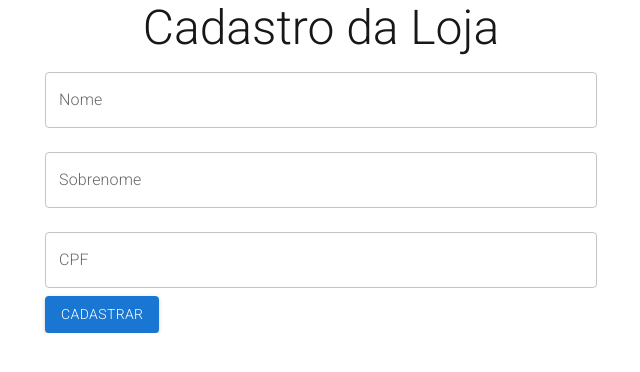
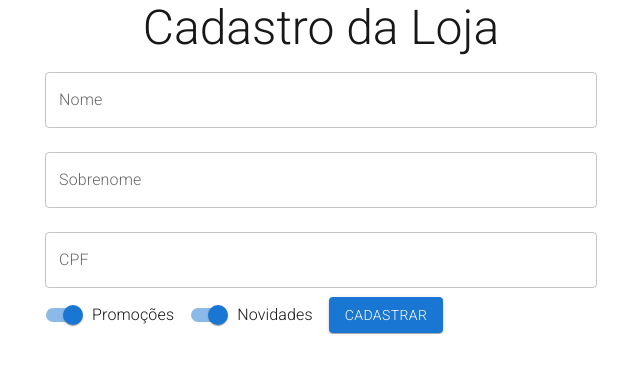
Before and after one commit to DarleyGC2016/loja_js, a Next.js app: page / in a window 1280 px wide. Shown: the top 372 px of the page, without its empty margins (319-959 px from the left). Built offline with nearby package versions, Linux system fonts and the light colour scheme.

Commit message:
task 01 - criação de inputSwitch em typescript

```diff
--- a/src/components/FomularioCadastro/FomularioCadastro.jsx
+++ b/src/components/FomularioCadastro/FomularioCadastro.jsx
@@ -2,6 +2,7 @@
 import { Button, Switch, FormControlLabel } from "@mui/material";
 import { useState } from "react";
 import InputText from "../InputText/InputText";
+import InputSwitch from "../InputSwitch/InputSwitch";
 
 function FomularioCadastro({ aoEnviar, validarCPF, validarNome, validarSobrenome }) {
 
@@ -19,11 +20,6 @@ function FomularioCadastro({ aoEnviar, validarCPF, validarNome, validarSobrenome
   });
 
   const blurNome = (event) => {
-    console.log('event: ', event);
-    console.log('error: ',erros.nome);
-    console.log('v: ',validarNome(usuario.nome));
-
-
     setErros({...erros, nome: validarNome(usuario.nome) })
   }
 
@@ -36,8 +32,8 @@ function FomularioCadastro({ aoEnviar, validarCPF, validarNome, validarSobrenome
           name: usuario.nome,
           lastName: usuario.sobrenome,
           cpf: usuario.cpf,
-          // promotions: usuario.promocoes,
-          // news: usuario.novidades,
+          promotions: usuario.promocoes,
+          news: usuario.novidades,
         });
       }}
     >
@@ -82,51 +78,27 @@ function FomularioCadastro({ aoEnviar, validarCPF, validarNome, validarSobrenome
         }}
       />
 
-      {/* <TextField
-        id="cpf"
-        label="CPF"
-        variant="outlined"
-        margin="normal"
-        value={cpf}
-        onChange={(event) => {
-          setCpf(event.target.value);
-        }}
-        error={!erros.cpf.valido}
-        helperText={erros.cpf.texto}
-        onBlur={(event) => {
-          const ehValido = validarCPF(cpf);
-          setErros({ cpf: ehValido });
-        }}
-        fullWidth
-      /> */}
-
-      {/* <FormControlLabel
-        control={
-          <Switch
+      <InputSwitch
+        id="promocoes"
         name="promocoes"
         checked={usuario.promocoes}
-            onChange={(event) => {
-              setPromocoes(event.target.checked);
+        change={(event) => {
+          setUsuario({...usuario, promocoes: event.target.checked});
         }}
         color="primary"
-          />
-        }
         label="Promoções"
       />
 
-      <FormControlLabel
-        control={
-          <Switch
+      <InputSwitch
+        id="novidades"
         name="novidades"
         checked={usuario.novidades}
-            onChange={(event) => {
-              setNovidades(event.target.checked);
+        change={(event) => {
+          setUsuario({...usuario, novidades: event.target.checked});
         }}
         color="primary"
+        label="Novidades"
       />
-        }
-        label="Novidades"
-      /> */}
 
       <Button type="submit" variant="contained" color="primary">
         Cadastrar
--- /dev/null
+++ b/src/components/InputSwitch/InputSwitch.tsx
@@ -0,0 +1,29 @@
+"use client";
+import { Switch, FormControlLabel } from "@mui/material";
+
+type ICampos = {
+    id: string,
+    name: string,
+    label: string,
+    change: undefined,
+    color: undefined,
+    checked: boolean
+}
+const InputSwitch = ({ id, name, label, checked, change, color }: ICampos) => {
+    return (
+        <FormControlLabel
+            control={
+                <Switch
+                    name={name}
+                    checked={checked}
+                    onChange={change}
+                    color={color}
+                />
+            }
+            label={label}
+            id={id}
+        />
+    )
+}
+
+export default InputSwitch;
--- a/src/components/InputText/InputText.jsx
+++ b/src/components/InputText/InputText.jsx
@@ -1,3 +1,4 @@
+"use client";
 import { TextField } from "@mui/material";
 const InputText = ({ id, label, data, erros, msgError, change, blur }) => {
   return (
```
Lines whose indentation alone changed are shown as unchanged.
